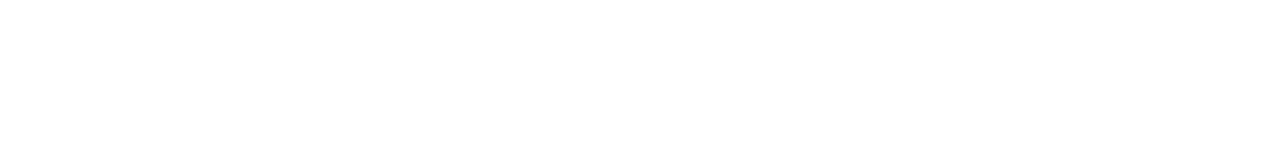
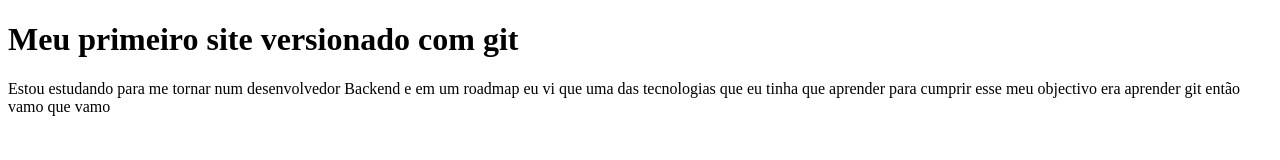
Before and after one commit to Belchior-Sapalo/MEUS_ESTUDOS_SOBRE_BACKEND, a plain HTML site: page 1 - git/index.html in a window 1280 px wide. Drawn offline with Linux system fonts and the light colour scheme.

Commit message:
atualizei o arquivo HTML

```diff
--- a/1 - git/index.html
+++ b/1 - git/index.html
@@ -8,6 +8,8 @@
 
 </head>
 <body>
+    <h1>Meu primeiro site versionado com git</h1>
 
+    <p>Estou estudando para me tornar num desenvolvedor Backend e em um roadmap eu vi que uma das tecnologias que eu tinha que aprender para cumprir esse meu objectivo era aprender git então vamo que vamo</p>
 </body>
 </html>
```
